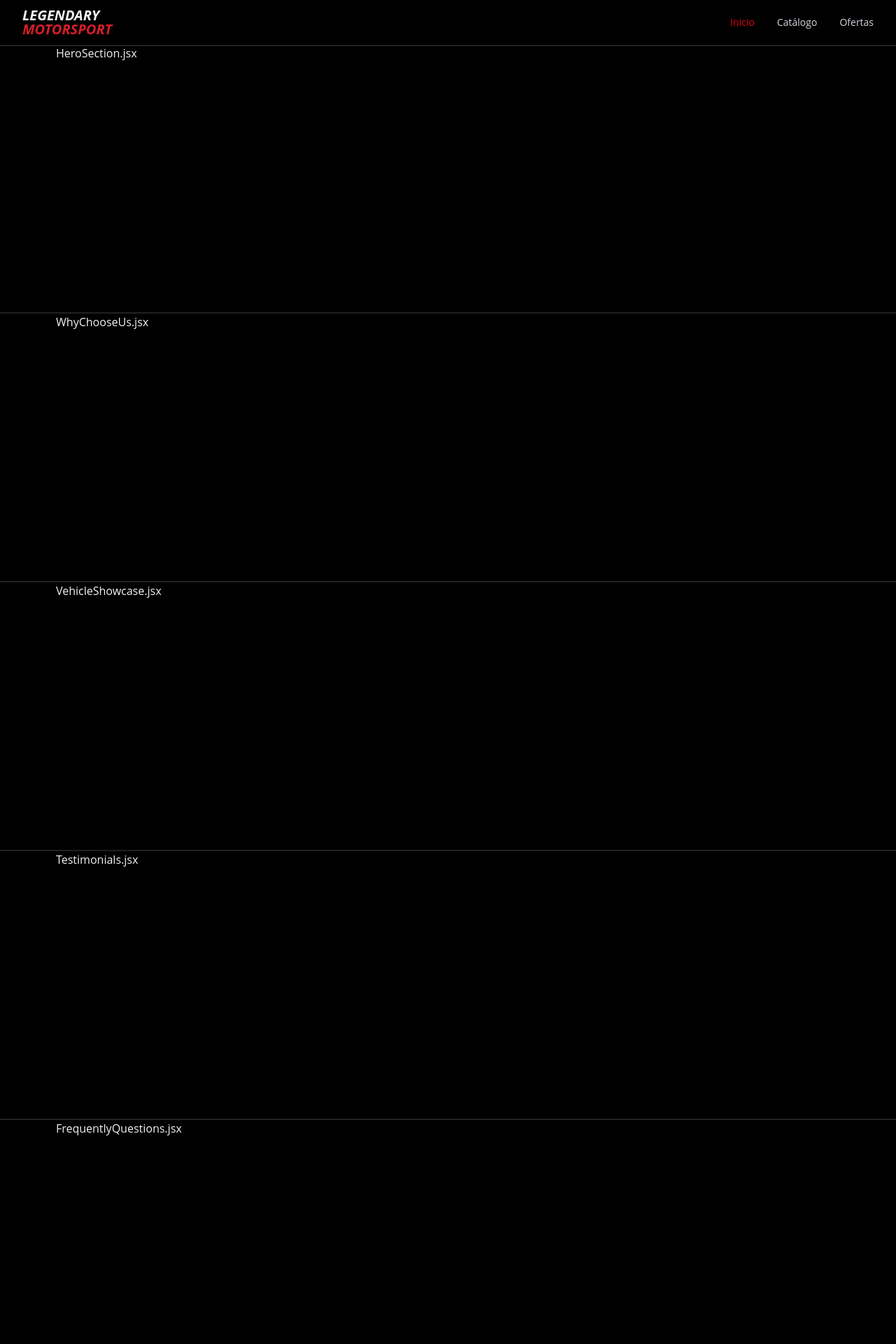
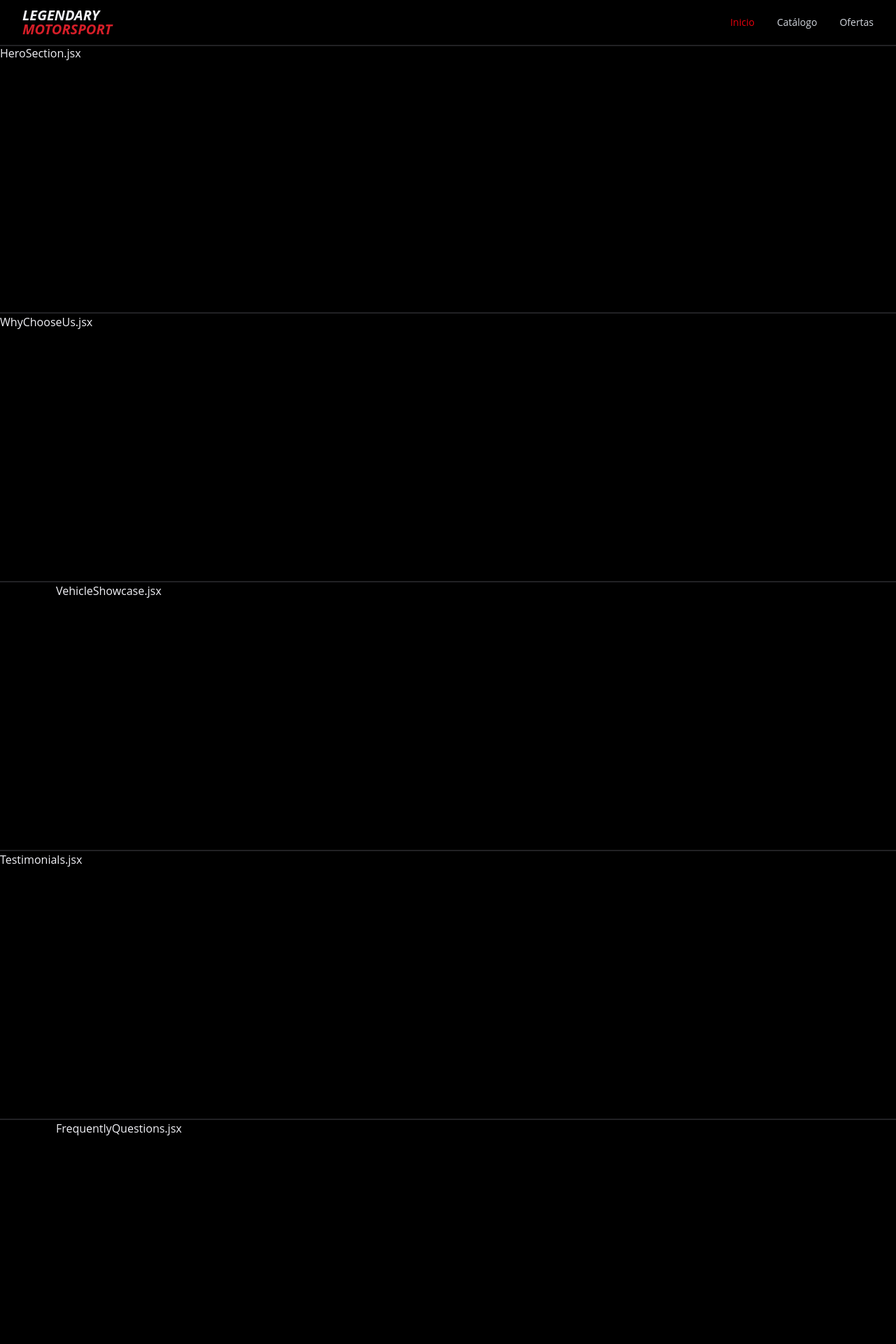
Before and after one commit to JeferssonTrejos/LegendaryMotorsport, a React (Vite) app: page / in a window 1280 px wide. Shown: the top 1920 px of the page at 70% size. Built offline with nearby package versions, Linux system fonts and the light colour scheme.

Commit message:
Correccion de margenes en todos los componentes principales

```diff
--- a/src/components/home/HeroSection.jsx
+++ b/src/components/home/HeroSection.jsx
@@ -1,7 +1,6 @@
 const HeroSection = () => {
   return (
-    /* Notas: no quitar px-20 (padding horizontal) */
-    <div className="border-b-2 border-custom-black-4 px-20 min-h-96">
+    <div className="container mx-auto border-b-2 border-custom-black-4 min-h-96">
       HeroSection.jsx
     </div>
   );
--- a/src/components/home/Testimonials.jsx
+++ b/src/components/home/Testimonials.jsx
@@ -1,7 +1,6 @@
 const Testimonials = () => {
   return (
-    /* Notas: no quitar px-20 (padding horizontal) */
-    <div className="border-b-2 border-custom-black-4 px-20 min-h-96">
+    <div className="container mx-auto border-b-2 border-custom-black-4 min-h-96">
       Testimonials.jsx
     </div>
   );
--- a/src/components/home/WhyChooseUs.jsx
+++ b/src/components/home/WhyChooseUs.jsx
@@ -1,7 +1,6 @@
 const WhyChooseUs = () => {
   return (
-    /* Notas: no quitar px-20 (padding horizontal) */
-    <div className="border-b-2 border-custom-black-4 px-20 min-h-96">
+    <div className="container mx-auto border-b-2 border-custom-black-4 min-h-96">
       WhyChooseUs.jsx
     </div>
   );
--- a/src/components/offers/OffersGrid.jsx
+++ b/src/components/offers/OffersGrid.jsx
@@ -1,7 +1,7 @@
 const OffersGrid = () => {
   return (
     /* Notas: no quitar mx-20 (margin horizontal) */
-    <div className="text-custom-white-1 min-h-96 mx-20 bg-green-600">
+    <div className="container mx-auto text-custom-white-1 min-h-96 bg-green-600">
       OffersGrid.jsx
     </div>
   );
--- a/src/pages/Catalog.jsx
+++ b/src/pages/Catalog.jsx
@@ -4,7 +4,7 @@ import Filters from "../components/catalog/Filters";
 const Catalog = () => {
   return (
     /* Notas: no quitar px-20 (padding horizontal) */
-    <div className="text-custom-white-1 px-20 mt-10">
+    <div className="container mx-auto text-custom-white-1 mt-10">
       <section className="py-10 bg-red-900">Seccion de titulo/Hnicio</section>
       <section className="min-h-96 flex">
         <article className="w-72 bg-amber-600 ">
```
